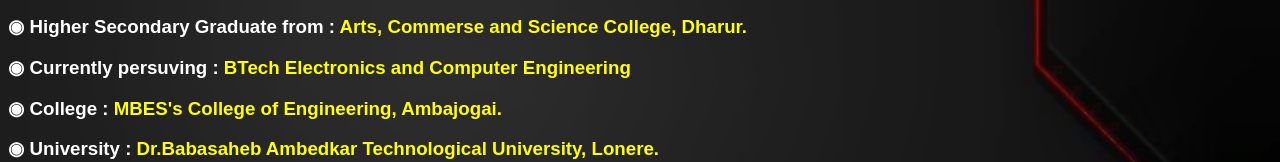
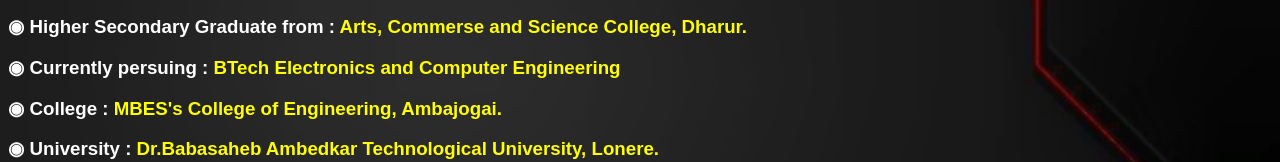
Before and after one commit to shyam-vyawahare/BasicBiodata, a plain HTML site: page index.html in a window 1280 px wide. Shown: the part 491-653 px from the top of the page. Drawn offline with Linux system fonts and the light colour scheme.

Commit message:
Update index.html

```diff
--- a/index.html
+++ b/index.html
@@ -28,7 +28,7 @@
       <b style="color:yellow">Sharda English School, Kaij.</b></h3>
       <h3>◉ Higher Secondary Graduate from :
       <b style="color:yellow">Arts, Commerse and Science College, Dharur.</b></h3>
-      <h3>◉ Currently persuving :
+      <h3>◉ Currently persuing :
       <b style="color:yellow"> BTech Electronics and Computer Engineering</b></h3>
       <h3>◉ College :
       <b style="color:yellow">MBES's College of Engineering, Ambajogai.</b></h3>
```
